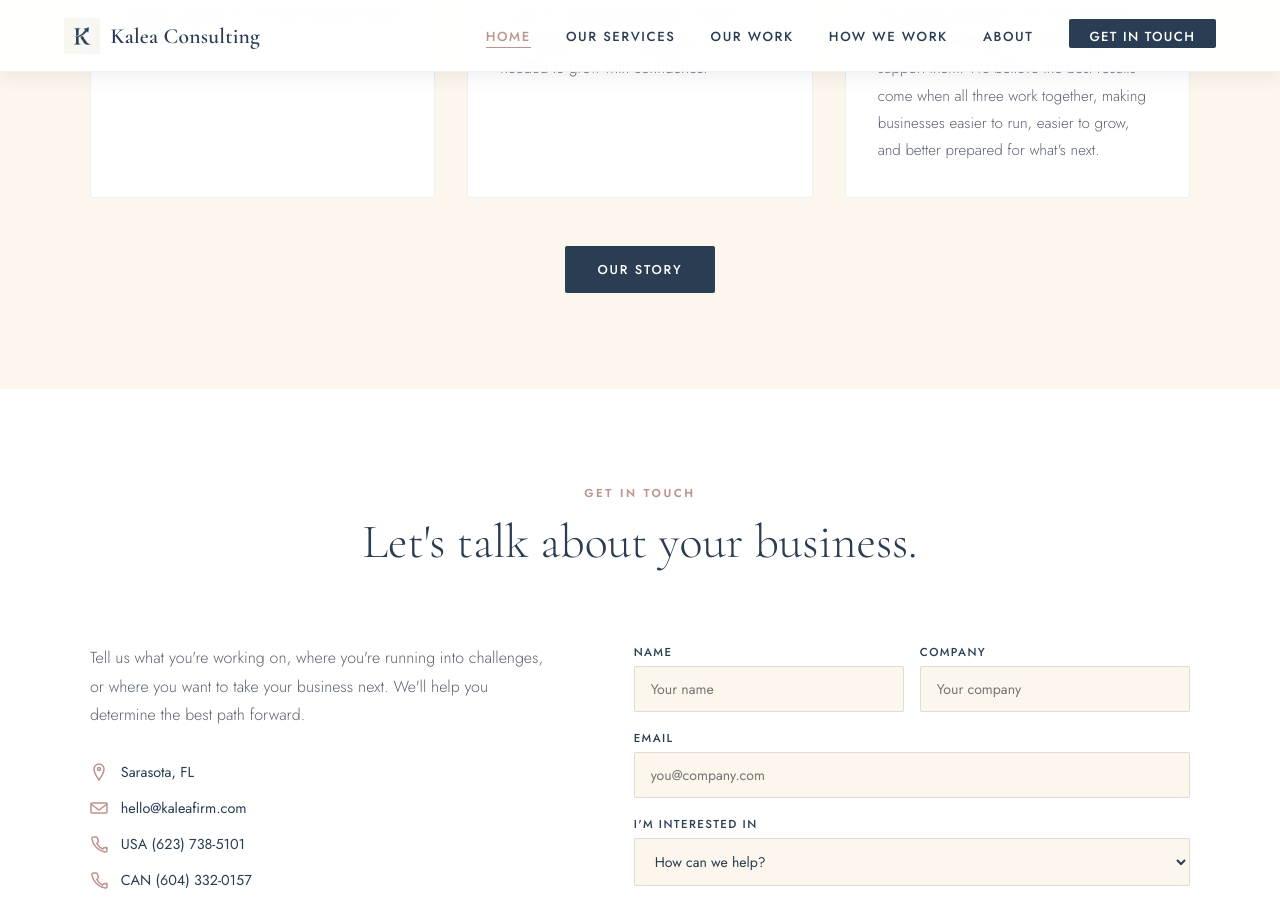
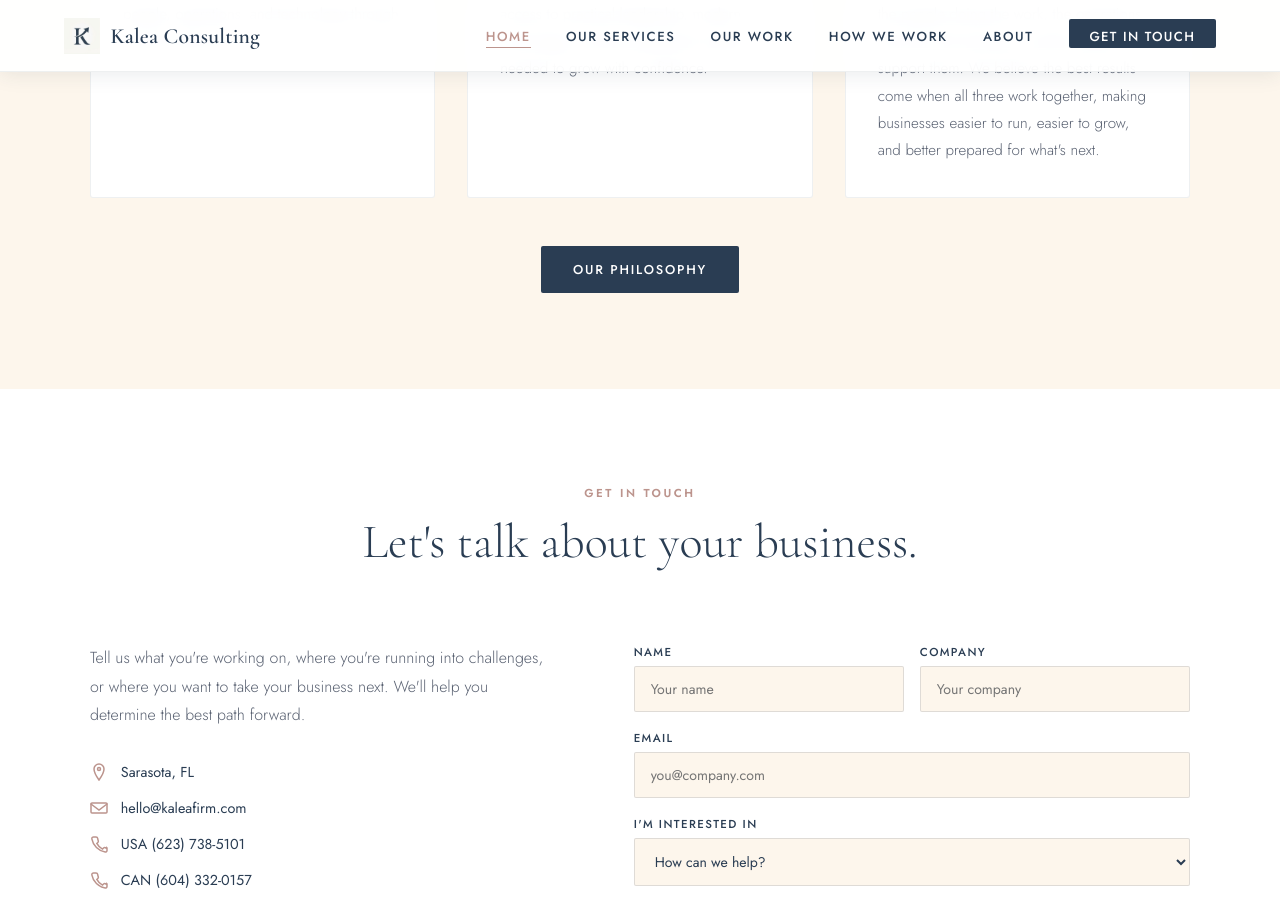
Before and after one commit to Kalea-Consulting/kaleaconsulting, a Jekyll site: the page built from index.html, in a window 1280 px wide and 900 px high, scrolled down 1908 px. Built offline with Jekyll 4.4.1, drawn with Linux system fonts in a browser that asks for light colours.

Commit message:
Our philosophy button index.html
Changed button name

```diff
--- a/index.html
+++ b/index.html
@@ -158,7 +158,7 @@ description: U.S.-based operations and technology firm helping businesses run be
     </div>
 
     <div class="mission-cta fade-up">
-      <a href="/about.html#better-together" class="btn-primary">Our Story</a>
+      <a href="/about.html#better-together" class="btn-primary">Our Philosophy</a>
     </div>
 
   </div>
```
